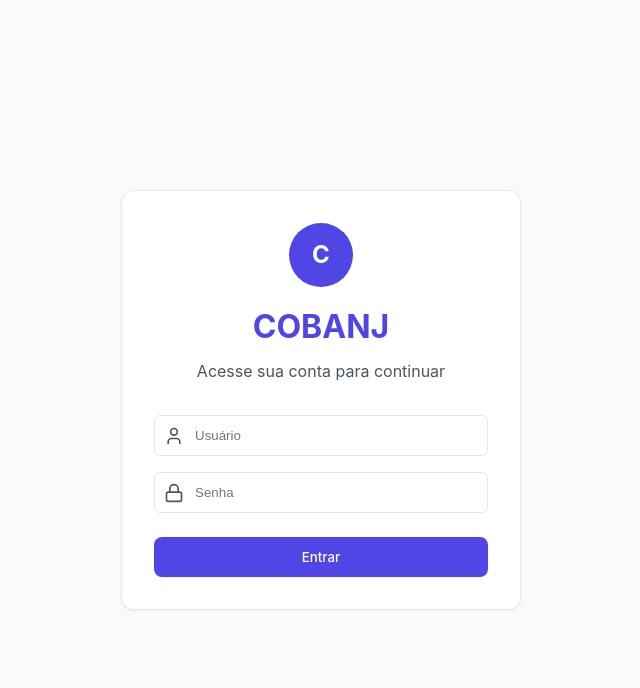
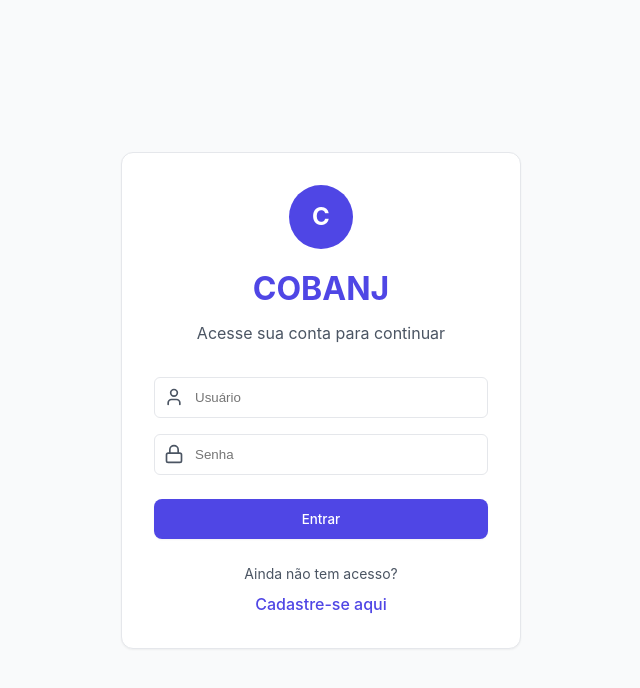
Before and after one commit to 2soarescomercial-a11y/cobanj, a React (Vite) app: page /login in a window 1280 px wide. Shown: the top 688 px of the page, without its empty margins (319-959 px from the left). Built offline with nearby package versions, Linux system fonts and the light colour scheme; no server answers.

Commit message:
feat: Adiciona link para a tela de cadastro na tela de login

```diff
--- a/src/pages/Login.jsx
+++ b/src/pages/Login.jsx
@@ -1,5 +1,5 @@
 import { useState } from 'react';
-import { useNavigate } from 'react-router-dom';
+import { useNavigate, Link } from 'react-router-dom';
 import { useAuth } from '../context/AuthContext';
 import { Lock, User } from 'lucide-react';
 
@@ -69,6 +69,22 @@ export default function Login() {
             Entrar
           </button>
         </form>
+
+        <div style={{ marginTop: '1.5rem', textAlign: 'center' }}>
+          <p style={{ color: 'var(--color-text-secondary)', fontSize: '0.875rem' }}>Ainda não tem acesso?</p>
+          <Link
+            to="/cadastro"
+            style={{
+              display: 'inline-block',
+              marginTop: '0.5rem',
+              color: 'var(--color-primary)',
+              fontWeight: 500,
+              textDecoration: 'none'
+            }}
+          >
+            Cadastre-se aqui
+          </Link>
+        </div>
       </div>
     </div>
   );
```
